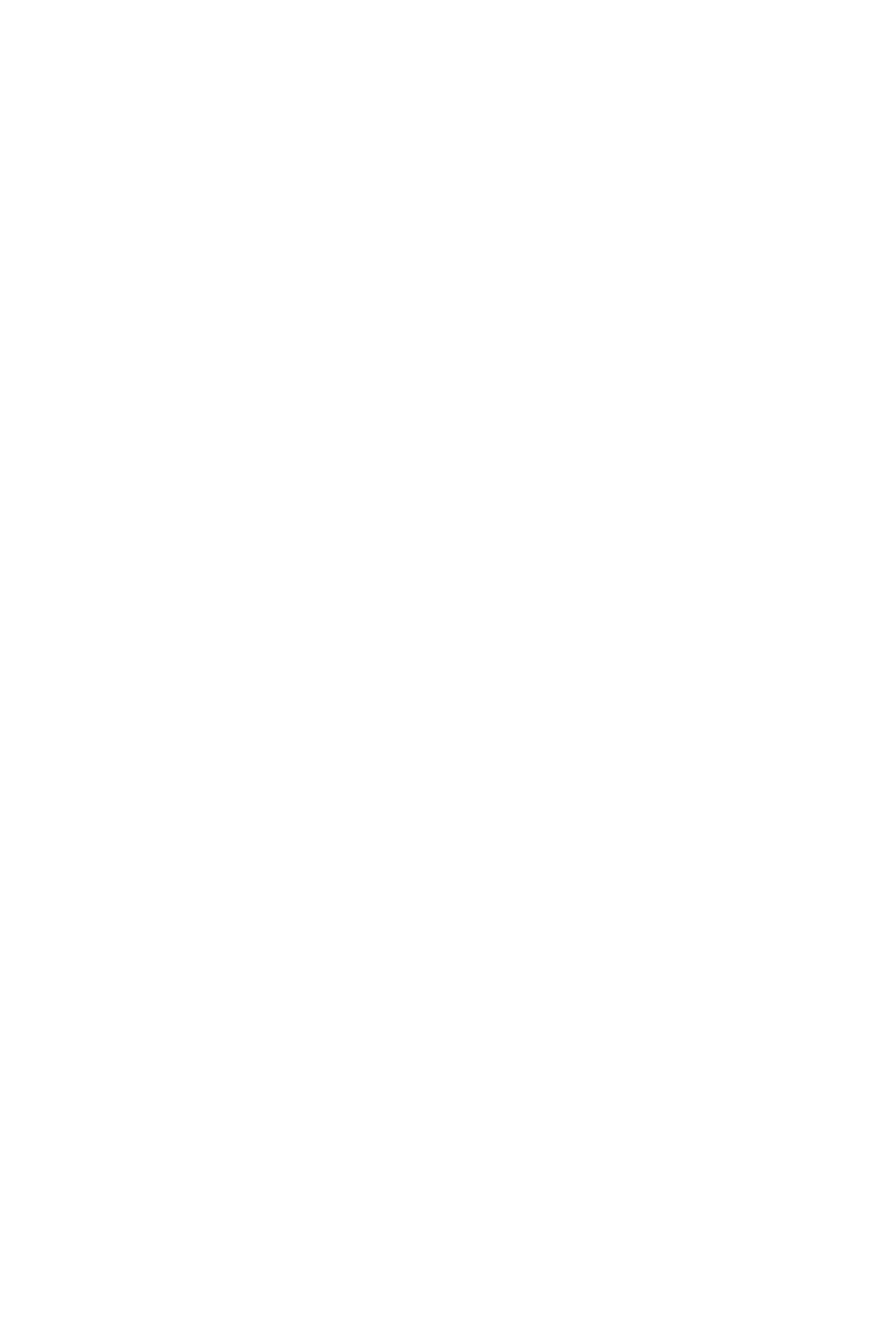
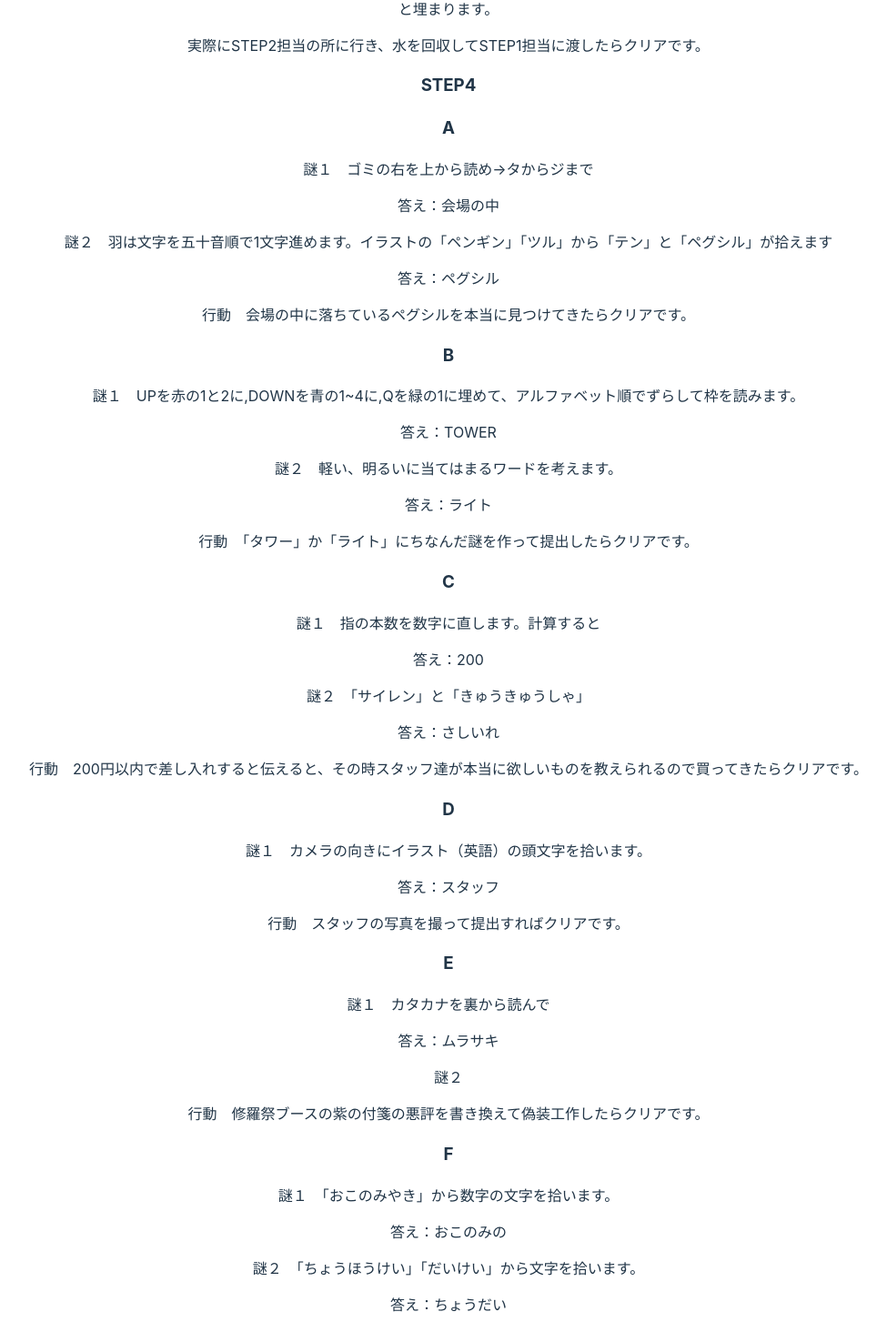
Before and after one commit to Shura-Fes/Light-fes, a React (Vite) app: page /#/Exp3_ouBa4eng in a window 1280 px wide. Shown: the part 776-2240 px from the top of the page at 91% size, without its empty margins (147-1122 px from the left). Before the commit the page ends 800 px from the top, so only its background shows below. Built offline with nearby package versions, Linux system fonts and the light colour scheme.

Commit message:
update exp C

```diff
--- a/package.json
+++ b/package.json
@@ -12,6 +12,7 @@
   "dependencies": {
     "react": "^18.3.1",
     "react-dom": "^18.3.1",
+    "react-markdown": "^9.0.1",
     "react-router": "^6.24.0",
     "react-router-dom": "^6.24.0"
   },
--- a/src/components/Exp_C.tsx
+++ b/src/components/Exp_C.tsx
@@ -1,62 +1,121 @@
+import ReactMarkdown from "react-markdown"
+
 export const Exp_C = () => {
-    const content = `Cサイド解説
+    const content = `
+## Cサイド解説
 
-STEP1
+### STEP1
 参加者サイドのラストでは３色を発生させましたが、この表では色が重なった時の処理が抜けています。
+
 抜けている状態の
+
 ①ノベル＆通報→⑦マゼンタ
+
 ②通報＆挨拶→⑥イエロー
+
 ③ノベル＆挨拶→⑤シアン
+
 ④ノベル＆通報＆挨拶→⑧白
+
 をスタッフに教えたらクリアです。
 
-STEP2
+### STEP2
 制作者サイドのラストではワラを交換しましたが、この図では最初のチームは前のチームがいなく、最後のチームは次のチームがいないので成り立たなくなっています。
+
 シーン1：「①初回公演」のとき、ブースで「⑥紙飛行機」を持って「⑩待っている」客が絶対にいない
+
 シーン2：「③最終回公演」のとき、ブースで「⑤ワラ」を持って「⑪入ってくる」客が絶対にいない
+
 をスタッフに教えたらクリアです。
 
-STEP3
+### STEP3
 制作者サイドのオペレーションで水の数が少なく、たまに前の人に戻すオペレーションが必要です。
+
 [③ゴミ集め]担当から[⑤水]を[②お金持ち]担当に渡すフローが抜けている
+
 と埋まります。
+
 実際にSTEP2担当の所に行き、水を回収してSTEP1担当に渡したらクリアです。
 
-STEP4
-A
-謎１　ゴミの右を上から読め→タからジまで→答え：会場の中
-謎２　羽は文字を五十音順で1文字進めます。イラストの「ペンギン」「ツル」から「テン」と「ペグシル」が拾えます→答え：ペグシル
+### STEP4
+### A
+謎１　ゴミの右を上から読め→タからジまで
+
+答え：会場の中
+
+謎２　羽は文字を五十音順で1文字進めます。イラストの「ペンギン」「ツル」から「テン」と「ペグシル」が拾えます
+
+答え：ペグシル
+
 行動　会場の中に落ちているペグシルを本当に見つけてきたらクリアです。
-B
-謎１　UPを赤の1と2に,DOWNを青の1~4に,Qを緑の1に埋めて、アルファベット順でずらして枠を読みます。答え：TOWER
-謎２　軽い、明るいに当てはまるワードを考えます。答え：ライト
+
+### B
+謎１　UPを赤の1と2に,DOWNを青の1~4に,Qを緑の1に埋めて、アルファベット順でずらして枠を読みます。
+
+答え：TOWER
+
+謎２　軽い、明るいに当てはまるワードを考えます。
+
+答え：ライト
+
 行動　「タワー」か「ライト」にちなんだ謎を作って提出したらクリアです。
-C
-謎１　指の本数を数字に直します。計算すると答え：200
-謎２　「サイレン」と「きゅうきゅうしゃ」答え：さしいれ
+### C
+謎１　指の本数を数字に直します。計算すると
+
+答え：200
+
+謎２　「サイレン」と「きゅうきゅうしゃ」
+
+答え：さしいれ
+
 行動　200円以内で差し入れすると伝えると、その時スタッフ達が本当に欲しいものを教えられるので買ってきたらクリアです。
-D
-謎１　カメラの向きにイラスト（英語）の頭文字を拾います。答え：スタッフ
+### D
+謎１　カメラの向きにイラスト（英語）の頭文字を拾います。
+
+答え：スタッフ
+
 行動　スタッフの写真を撮って提出すればクリアです。
-E
-謎１　カタカナを裏から読んで答え：ムラサキ
+### E
+謎１　カタカナを裏から読んで
+
+答え：ムラサキ
+
 謎２
+
 行動　修羅祭ブースの紫の付箋の悪評を書き換えて偽装工作したらクリアです。
-F
-謎１　「おこのみやき」から数字の文字を拾います。答え：おこのみの
-謎２　「ちょうほうけい」「だいけい」から文字を拾います。答え：ちょうだい
+### F
+謎１　「おこのみやき」から数字の文字を拾います。
+
+答え：おこのみの
+
+謎２　「ちょうほうけい」「だいけい」から文字を拾います。
+
+答え：ちょうだい
+
 行動　修羅祭ブースで輪っかの飾り付けをしたらクリアです。
-G
-謎１　「数字の読みと{加減乗除}」になっています。億と乗なので答え：屋上
-謎２　①〜⑤にはタチツテトが当てはまります。欠けてることを考えて答え：鉄塔
-謎３　MIYAGEから文字を拾います。答え：見上げ
+### G
+謎１　「数字の読みと{加減乗除}」になっています。億と乗なので
+
+答え：屋上
+
+謎２　①〜⑤にはタチツテトが当てはまります。欠けてることを考えて
+
+答え：鉄塔
+
+謎３　MIYAGEから文字を拾います。
+
+答え：見上げ
+
 行動
 
-LAST
+### LAST
 指示の通りです。
+
 「倉松なお」のアカウントの固定ポストを見て当日の服装から当人を探し出し、スマホを借りてXの修羅祭実行委員アカウントから広告ポストをしたらクリアです。
 `
     return <>
-        {content}
+        <ReactMarkdown>
+            {content}
+        </ReactMarkdown>
     </>
 }
```
Also changed, not shown: 1 other file (tests, documents, lock files or other folders).
